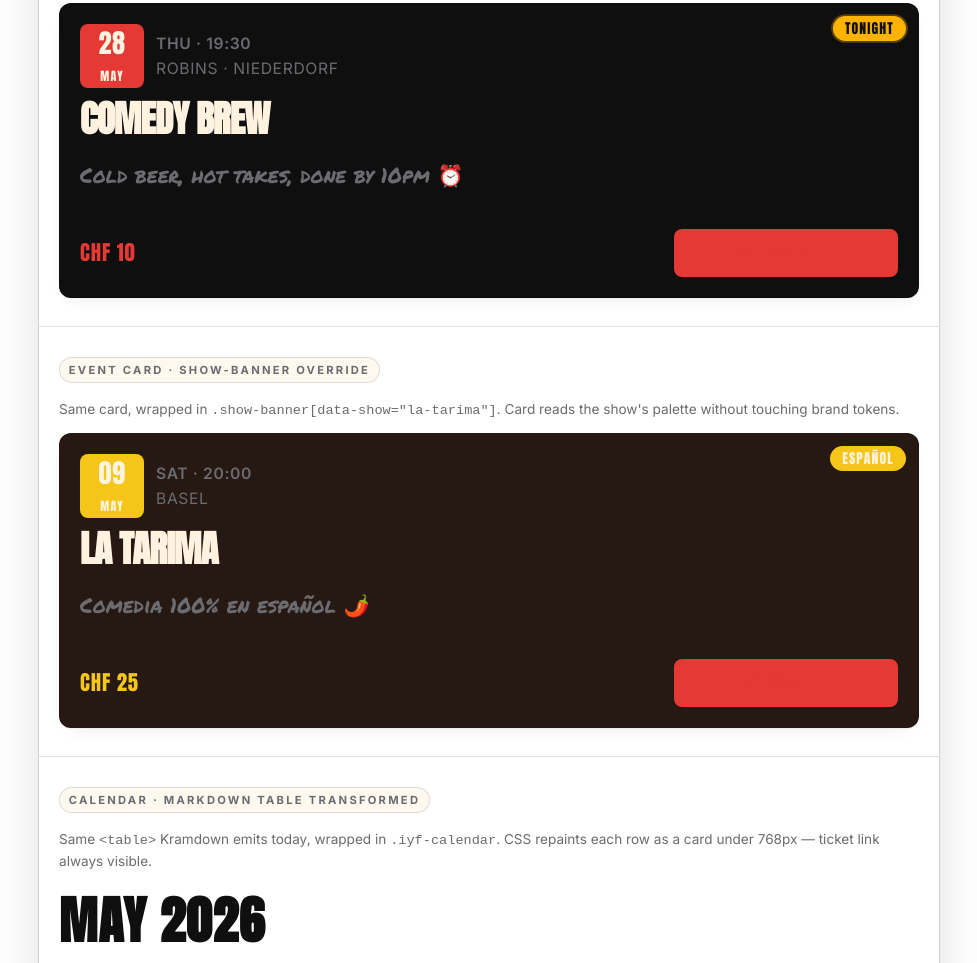
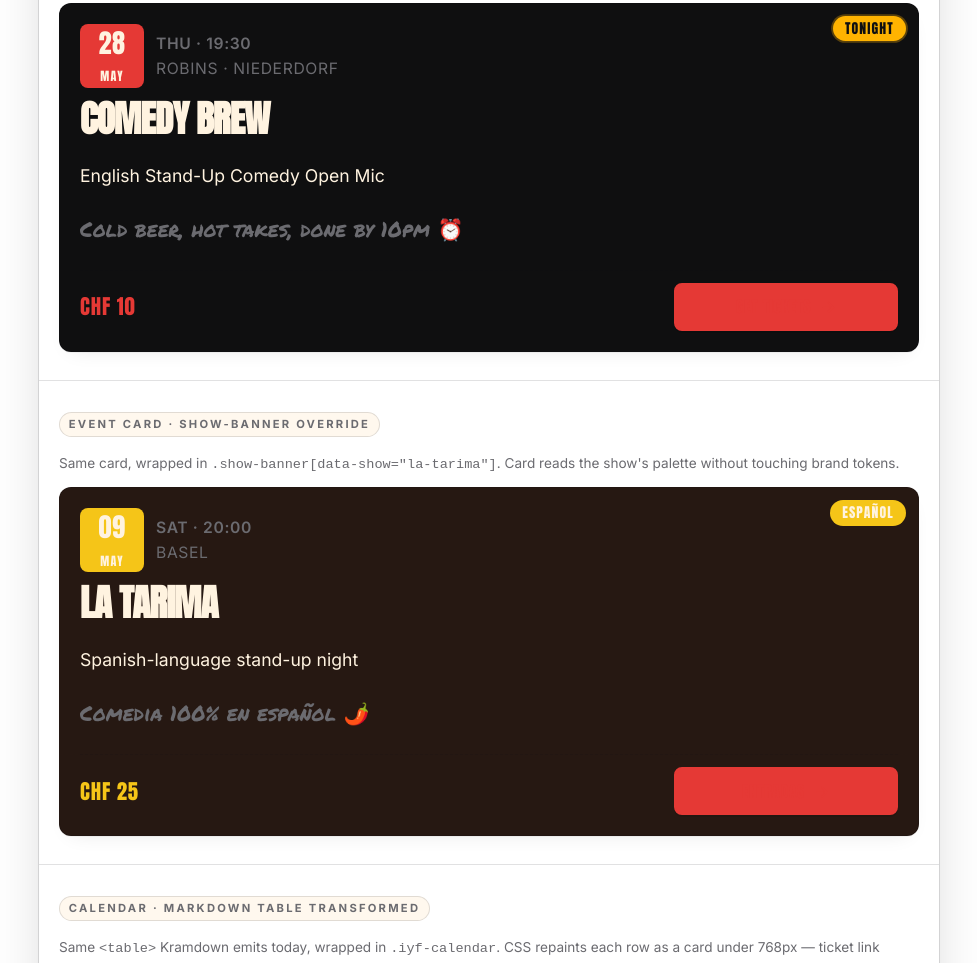
Before and after one commit to harryf/inyourface-design-system, a plain HTML site: page preview/index.html in a window 1280 px wide. Shown: the part 1874-2837 px from the top of the page, without its empty margins (151-1128 px from the left). Drawn offline with Linux system fonts and the light colour scheme.

Commit message:
feat(event-card): add __subtitle for the second segment of a split title
Mirrors the change landed in inyourfacecomedy._sass.components._event-card.

- components/event-card.scss: new &__subtitle rule. Accent font matching
  .iyf-hero__subtitle so cards and show heroes feel like the same surface
  at different scales. fs-sm, opacity 0.78, 2-line clamp.
- preview/index.html: subtitle now shown in both the brand-default
  Comedy Brew card and the la-tarima override card so designers see how
  __title / __subtitle / __tagline stack.

```diff
--- a/components/event-card.scss
+++ b/components/event-card.scss
@@ -119,7 +119,7 @@
     color: var(--muted);
   }
 
-  // -- Title + tagline -------------------------------------------------------
+  // -- Title + subtitle + tagline --------------------------------------------
   &__title {
     font-family: var(--font-display);
     font-size: var(--fs-xl);
@@ -135,6 +135,31 @@
     a:hover {
       color: var(--show-accent, var(--brand-red));
     }
+  }
+
+  // Secondary title — the second segment of a "•"- or " - "-separated
+  // post.title. Uses the same accent font as .iyf-hero__subtitle on show
+  // pages so the homepage card and the show hero feel like the same
+  // surface at different scales. Line-clamped to 2 lines so it always
+  // fits in the card. Distinct from __tagline (also accent font, but a
+  // sticker-style flourish, often emoji-bearing). Anatomy:
+  //
+  //   COMEDY BREW                          <-- __title (display, uppercase)
+  //   English Stand-Up Comedy Open Mic     <-- __subtitle (accent, smaller)
+  //   Cold beer, hot takes, done by 10pm   <-- __tagline (accent, sticker)
+  &__subtitle {
+    font-family: var(--font-accent);        // matches .iyf-hero__subtitle
+    font-size: var(--fs-sm);
+    line-height: var(--lh-snug);
+    color: inherit;
+    opacity: 0.78;
+    margin: calc(var(--space-2) * -1) 0 0;  // pull up under __title
+    text-transform: none;
+    display: -webkit-box;
+    -webkit-line-clamp: 2;
+    -webkit-box-orient: vertical;
+    overflow: hidden;
+    text-overflow: ellipsis;
   }
 
   &__tagline {
--- a/preview/index.html
+++ b/preview/index.html
@@ -166,6 +166,7 @@
         </div>
       </div>
       <h3 class="iyf-event-card__title"><a href="#">Comedy Brew</a></h3>
+      <p class="iyf-event-card__subtitle">English Stand-Up Comedy Open Mic</p>
       <p class="iyf-event-card__tagline">Cold beer, hot takes, done by 10pm ⏰</p>
       <div class="iyf-event-card__footer">
         <span class="iyf-event-card__price">CHF 10</span>
@@ -198,6 +199,7 @@
           </div>
         </div>
         <h3 class="iyf-event-card__title"><a href="#">La Tarima</a></h3>
+        <p class="iyf-event-card__subtitle">Spanish-language stand-up night</p>
         <p class="iyf-event-card__tagline">Comedia 100% en español 🌶️</p>
         <div class="iyf-event-card__footer">
           <span class="iyf-event-card__price">CHF 25</span>
```
